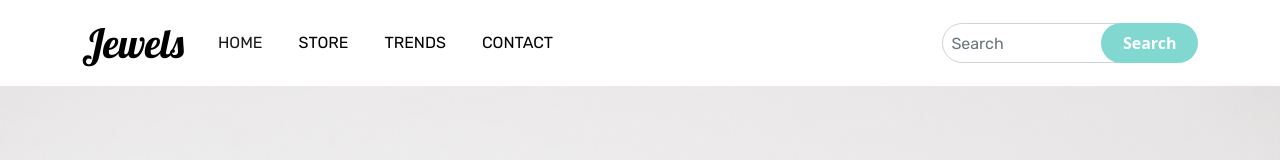
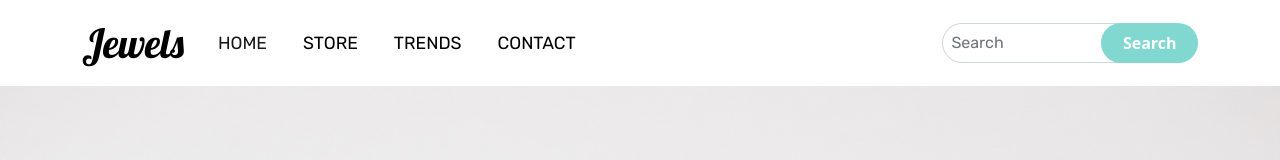
Before and after one commit to ManuelaGutierrezGutierrez/jewel-shop, a website: page index.html in a window 1280 px wide. Shown: the top 160 px of the page. Drawn offline with Linux system fonts and the light colour scheme.

Commit message:
fix styles

```diff
--- a/styles.scss
+++ b/styles.scss
@@ -25,6 +25,7 @@ color: black;
 color: black;
 font-family: 'Rubik', sans-serif;
 text-transform: uppercase;
+font-size: 1.10rem;
 
 &:hover{
     color: black;
```
Also changed, not shown: styles.css, 1 other file.
